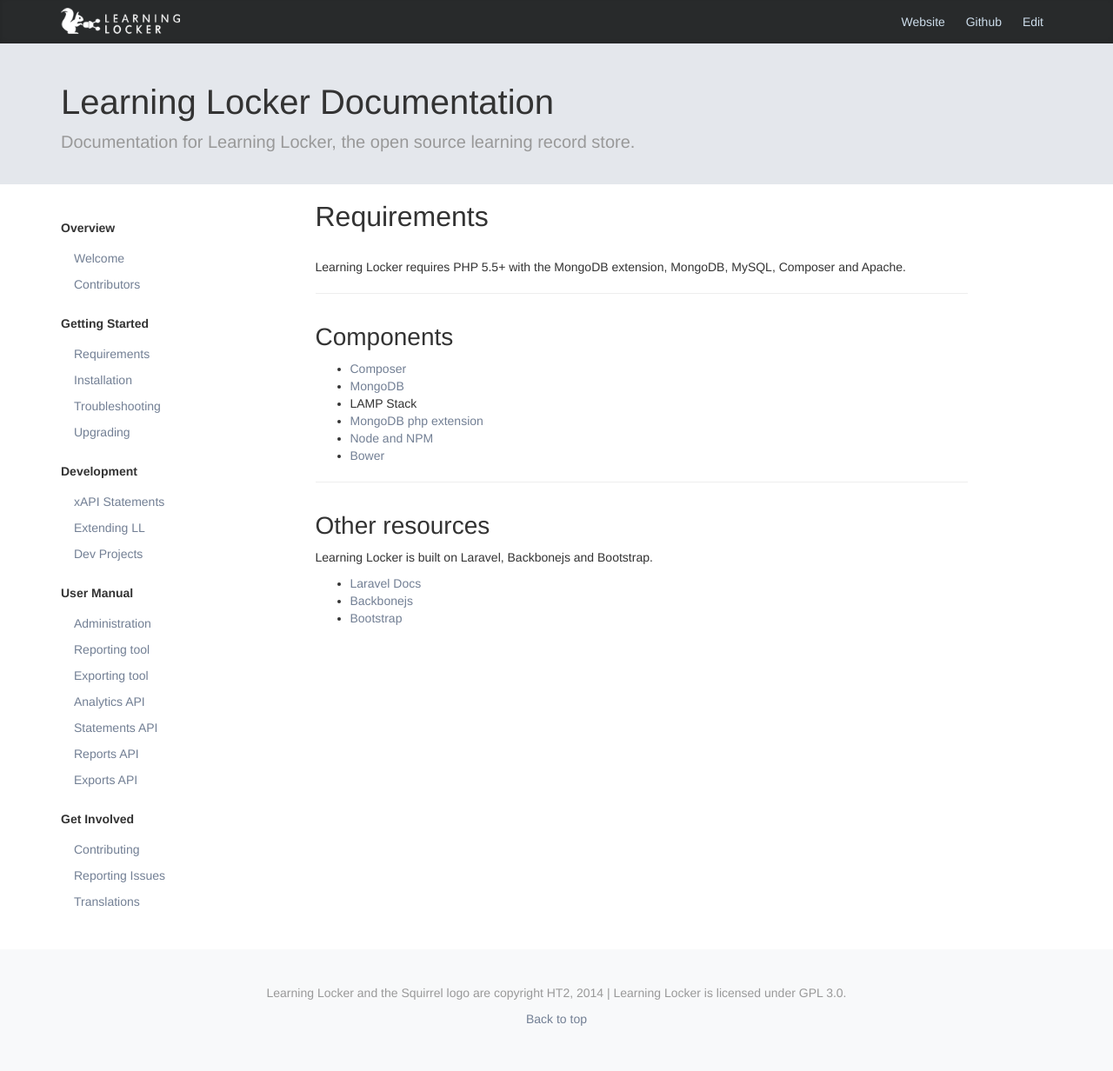
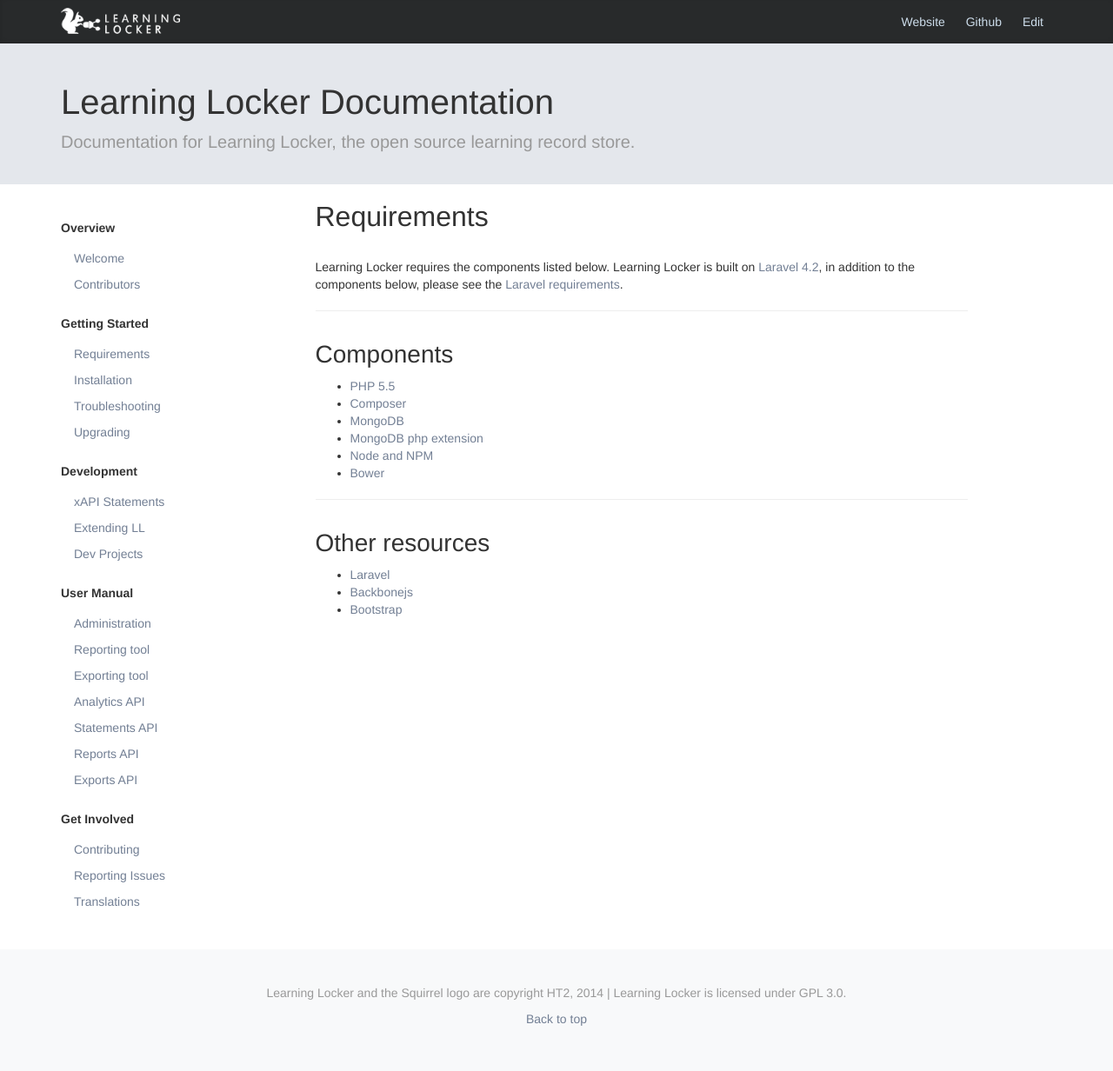
Before and after one commit to LearningLocker/docs, a Jekyll site: the page built from requirements.md, in a window 1280 px wide. Shown: the whole page at 87% size. Built offline with Jekyll 4.4.1, drawn with Linux system fonts in a browser that asks for light colours; nearby versions of some CDN libraries.

Commit message:
Updates requirements.

```diff
--- a/requirements.md
+++ b/requirements.md
@@ -4,21 +4,19 @@
 Requirements
 ============
 
-Learning Locker requires PHP 5.5+ with the MongoDB extension, MongoDB, MySQL, Composer and Apache.
+Learning Locker requires the components listed below. Learning Locker is built on [Laravel 4.2](http://laravel.com/docs/4.2), in addition to the components below, please see the [Laravel requirements](http://laravel.com/docs/4.2#server-requirements).
 
 ## Components
 
+* [PHP 5.5](http://php.net)
 * [Composer](http://getcomposer.org)
 * [MongoDB](http://mongodb.org)
-* LAMP Stack
 * [MongoDB php extension](http://www.php.net/manual/en/mongo.installation.php)
-* [Node and NPM](http://nodejs.org/)
-* [Bower](http://bower.io/)
+* [Node and NPM](http://nodejs.org)
+* [Bower](http://bower.io)
 
 ## Other resources
 
-Learning Locker is built on Laravel, Backbonejs and Bootstrap.
-
-* [Laravel Docs](http://laravel.com)
+* [Laravel](http://laravel.com)
 * [Backbonejs](http://backbonejs.com)
 * [Bootstrap](http://getbootstrap.com)
```
